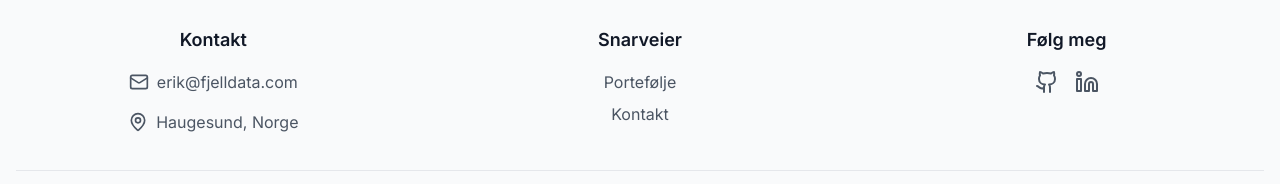
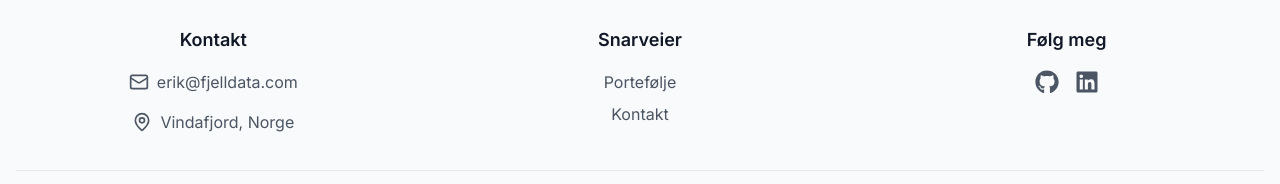
Before and after one commit to ErFjeldheim/fjelldata, a React (Vite) app: page / in a window 1280 px wide. Shown: the part 1509-1693 px from the top of the page. Built offline with nearby package versions, Linux system fonts and the light colour scheme.

Commit message:
Bytter til ikoner med lengre støtte👴

```diff
--- a/package.json
+++ b/package.json
@@ -12,11 +12,13 @@
   },
   "dependencies": {
     "@headlessui/react": "^2.2.4",
+    "@icons-pack/react-simple-icons": "^13.7.0",
     "@react-google-maps/api": "^2.20.7",
     "leaflet": "^1.9.4",
     "lucide-react": "^0.525.0",
     "react": "^19.1.0",
     "react-dom": "^19.1.0",
+    "react-icons": "^5.5.0",
     "react-leaflet": "^5.0.0",
     "react-router-dom": "^7.6.3"
   },
--- a/src/components/Footer.tsx
+++ b/src/components/Footer.tsx
@@ -1,6 +1,7 @@
 import React from 'react';
-import { Mail, MapPin, Github, Linkedin } from 'lucide-react';
+import { Mail, MapPin } from 'lucide-react';
 import { Link } from 'react-router-dom';
+import { FaGithub, FaLinkedin } from 'react-icons/fa';
 
 const Footer: React.FC = () => {
   const currentYear = new Date().getFullYear();
@@ -24,13 +25,13 @@ const Footer: React.FC = () => {
               </li>
               <li>
                 <a
-                  href="https://goo.gl/maps/your-location"
+                  href="https://maps.app.goo.gl/4uirXnX2YTa4AMrz8"
                   target="_blank"
                   rel="noopener noreferrer"
                   className="inline-flex items-center justify-center text-gray-600 hover:text-primary-500 transition-colors"
                 >
                   <MapPin className="h-5 w-5 mr-2" />
-                  Haugesund, Norge
+                  Vindafjord, Norge
                 </a>
               </li>
             </ul>
@@ -64,16 +65,16 @@ const Footer: React.FC = () => {
                 className="text-gray-600 hover:text-primary-500 transition-colors"
                 aria-label="GitHub"
               >
-                <Github className="h-6 w-6" />
+                <FaGithub className="h-6 w-6" />
               </a>
               <a
-                href="https://linkedin.com/in/your-profile"
+                href="https://www.linkedin.com/in/fjeldheim/"
                 target="_blank"
                 rel="noopener noreferrer"
                 className="text-gray-600 hover:text-primary-500 transition-colors"
                 aria-label="LinkedIn"
               >
-                <Linkedin className="h-6 w-6" />
+                <FaLinkedin className="h-6 w-6" />
               </a>
             </div>
           </div>
```
Also changed, not shown: 1 other file (tests, documents, lock files or other folders).
